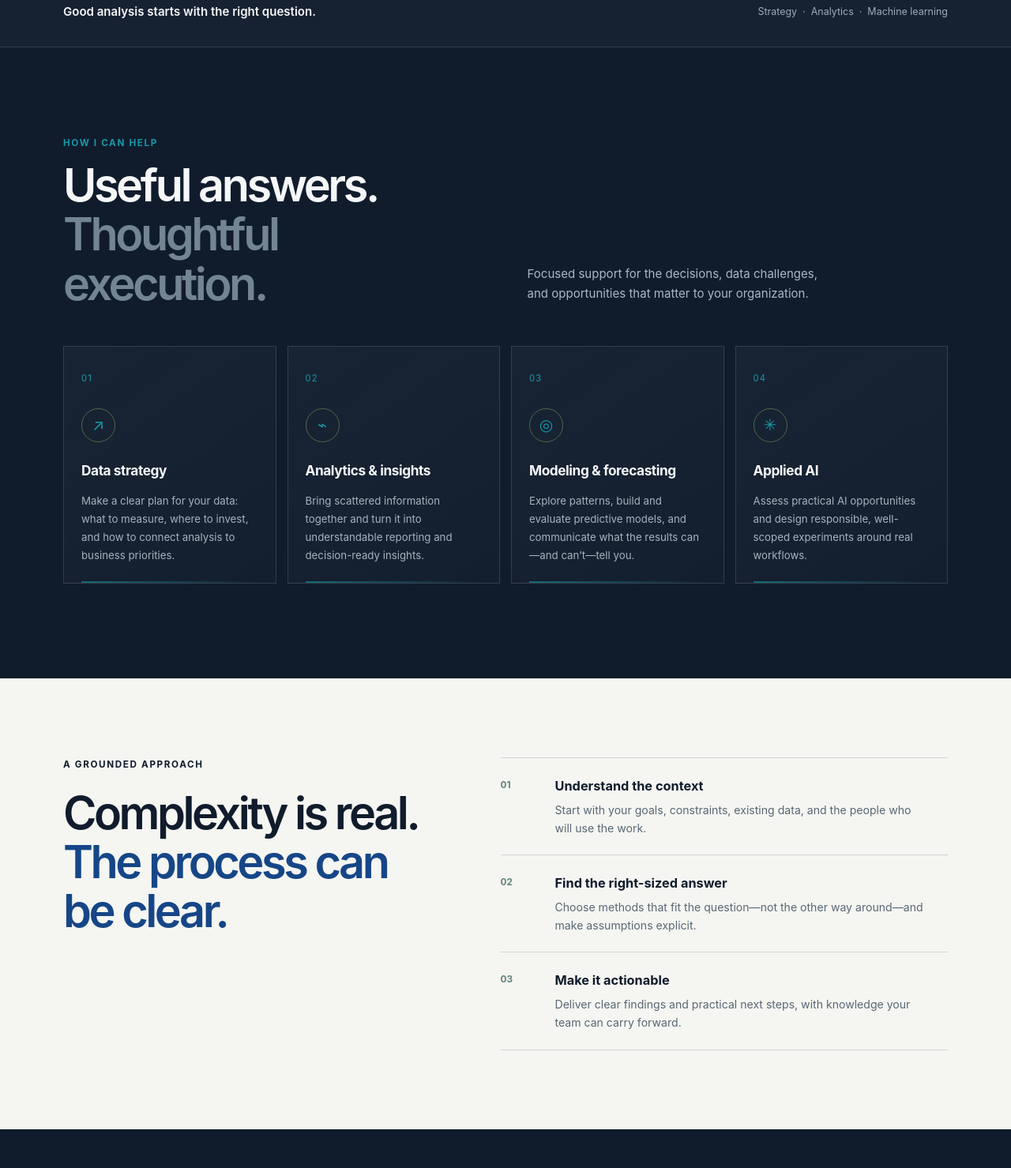
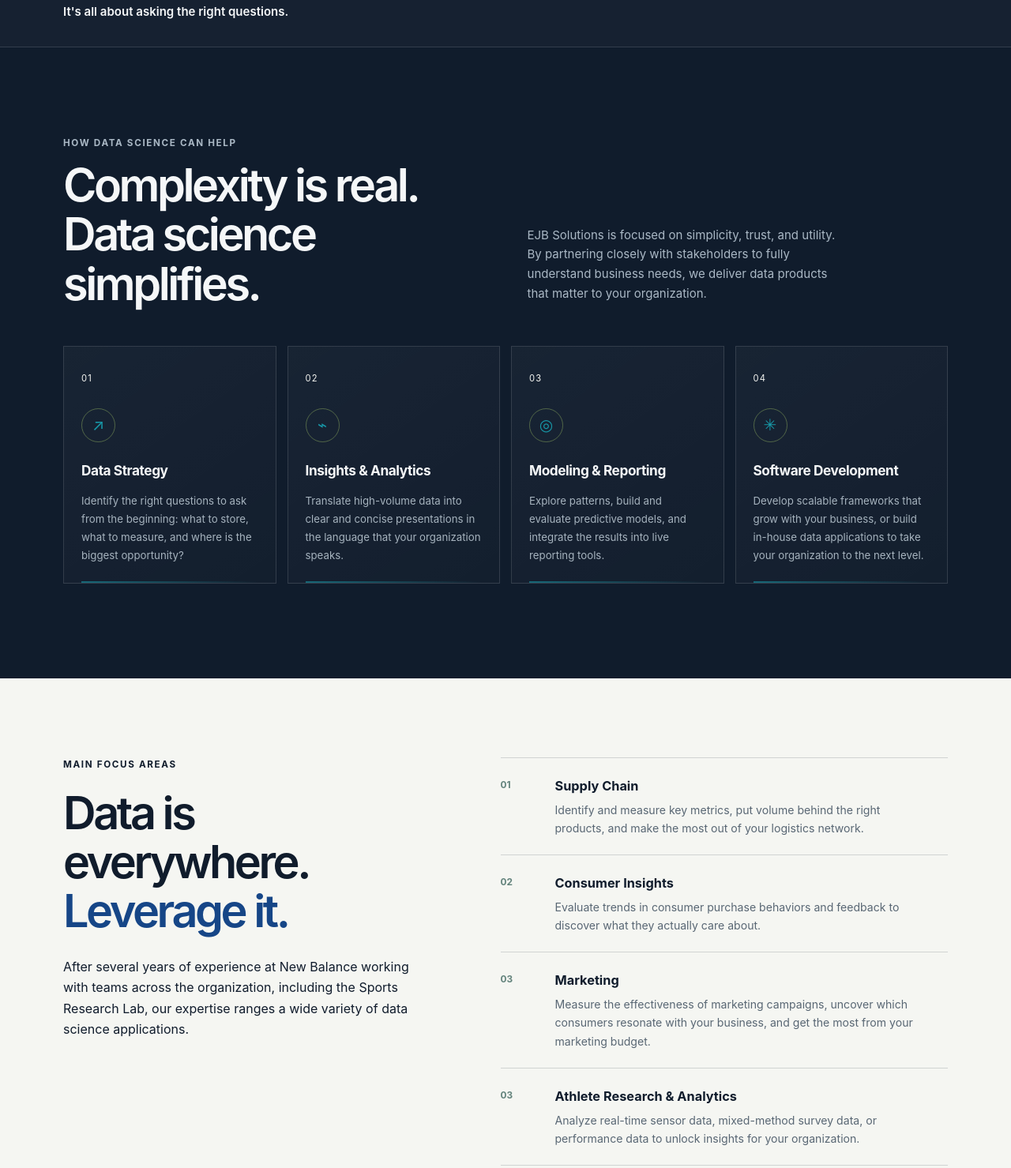
Before and after one commit to emmett-ejbsol/emmett-ejbsol.github.io, a plain HTML site: page index.html in a window 1280 px wide. Shown: the part 764-2243 px from the top of the page at 79% size. Drawn offline with Linux system fonts and the light colour scheme.

Commit message:
Wrote over ai slop

```diff
--- a/index.html
+++ b/index.html
@@ -50,52 +50,51 @@
             <span class="data-point point-four"></span>
             <span class="data-point point-five"></span>
             <div class="visual-label"><span class="pulse"></span> Insight, in context</div>
-            <div class="visual-caption">DATA <span>→</span> CLARITY <span>→</span> ACTION</div>
+            <div class="visual-caption">DATA <span>→</span> INSIGHTS <span>→</span> ACTION</div>
           </div>
         </div>
       </section>
 
       <section class="intro-band" aria-label="Consulting focus">
         <div class="container intro-band-inner">
-          <p>Good analysis starts with the right question.</p>
-          <span>Strategy&nbsp; · &nbsp;Analytics&nbsp; · &nbsp;Machine learning</span>
+          <p>It's all about asking the right questions.</p>
         </div>
       </section>
 
       <section class="section" id="services">
         <div class="container">
           <div class="section-heading">
-            <p class="eyebrow">How I can help</p>
-            <h2>Useful answers.<br /><span class="muted-heading">Thoughtful execution.</span></h2>
-            <p class="section-lead">Focused support for the decisions, data challenges, and opportunities that matter to your organization.</p>
+            <p class="eyebrow">How data science can help</p>
+            <h2>Complexity is real.<br /><span>Data science simplifies.</span></h2>
+            <p class="section-lead">EJB Solutions is focused on simplicity, trust, and utility. By partnering closely with stakeholders to fully understand business needs, we deliver data products that matter to your organization.</p>
           </div>
           <div class="service-grid">
             <article class="service-card">
               <span class="service-number">01</span>
               <div class="service-icon" aria-hidden="true">↗</div>
-              <h3>Data strategy</h3>
-              <p>Make a clear plan for your data: what to measure, where to invest, and how to connect analysis to business priorities.</p>
+              <h3>Data Strategy</h3>
+              <p>Identify the right questions to ask from the beginning: what to store, what to measure, and where is the biggest opportunity?</p>
               <span class="card-rule"></span>
             </article>
             <article class="service-card">
               <span class="service-number">02</span>
               <div class="service-icon" aria-hidden="true">⌁</div>
-              <h3>Analytics &amp; insights</h3>
-              <p>Bring scattered information together and turn it into understandable reporting and decision-ready insights.</p>
+              <h3>Insights &amp; Analytics</h3>
+              <p>Translate high-volume data into clear and concise presentations in the language that your organization speaks.</p>
               <span class="card-rule"></span>
             </article>
             <article class="service-card">
               <span class="service-number">03</span>
               <div class="service-icon" aria-hidden="true">◎</div>
-              <h3>Modeling &amp; forecasting</h3>
-              <p>Explore patterns, build and evaluate predictive models, and communicate what the results can—and can’t—tell you.</p>
+              <h3>Modeling &amp; Reporting</h3>
+              <p>Explore patterns, build and evaluate predictive models, and integrate the results into live reporting tools.</p>
               <span class="card-rule"></span>
             </article>
             <article class="service-card">
               <span class="service-number">04</span>
               <div class="service-icon" aria-hidden="true">✳</div>
-              <h3>Applied AI</h3>
-              <p>Assess practical AI opportunities and design responsible, well-scoped experiments around real workflows.</p>
+              <h3>Software Development</h3>
+              <p>Develop scalable frameworks that grow with your business, or build in-house data applications to take your organization to the next level.</p>
               <span class="card-rule"></span>
             </article>
           </div>
@@ -105,25 +104,28 @@
       <section class="approach-section" id="approach">
         <div class="container approach-grid">
           <div class="approach-heading">
-            <p class="eyebrow">A grounded approach</p>
-            <h2>Complexity is real.<br /><span class="accent-text">The process can be clear.</span></h2>
+            <p class="eyebrow">Main Focus Areas</p>
+            <h2>Data is everywhere.<br /><span class="accent-text">Leverage it.</span></h2><br>
+            <p>After several years of experience at New Balance working with teams across the organization, including the Sports Research Lab, our expertise ranges a wide variety of data science applications.</p>
           </div>
           <div class="steps">
-            <article class="step"><span class="step-number">01</span><div><h3>Understand the context</h3><p>Start with your goals, constraints, existing data, and the people who will use the work.</p></div></article>
-            <article class="step"><span class="step-number">02</span><div><h3>Find the right-sized answer</h3><p>Choose methods that fit the question—not the other way around—and make assumptions explicit.</p></div></article>
-            <article class="step"><span class="step-number">03</span><div><h3>Make it actionable</h3><p>Deliver clear findings and practical next steps, with knowledge your team can carry forward.</p></div></article>
+            <article class="step"><span class="step-number">01</span><div><h3>Supply Chain</h3><p>Identify and measure key metrics, put volume behind the right products, and make the most out of your logistics network.</p></div></article>
+            <article class="step"><span class="step-number">02</span><div><h3>Consumer Insights</h3><p>Evaluate trends in consumer purchase behaviors and feedback to discover what they actually care about.</p></div></article>
+            <article class="step"><span class="step-number">03</span><div><h3>Marketing</h3><p>Measure the effectiveness of marketing campaigns, uncover which consumers resonate with your business, and get the most from your marketing budget.</p></div></article>
+            <article class="step"><span class="step-number">03</span><div><h3>Athlete Research & Analytics</h3><p>Analyze real-time sensor data, mixed-method survey data, or performance data to unlock insights for your organization. </p></div></article>
           </div>
         </div>
       </section>
 
       <section class="section about-section" id="about">
         <div class="container about-grid">
-          <div class="about-stamp" aria-hidden="true"><span>EJB</span><span>DATA · INSIGHT · ACTION</span></div>
+          <div class="about-stamp" aria-hidden="true"> <img width="400" height="600" src="assets/ny_map.png" alt="Map of NYC" /></div>
           <div class="about-copy">
             <p class="eyebrow">About EJB Solutions</p>
             <h2>Technical depth, with the bigger picture in view.</h2>
-            <p>EJB Solutions is an independent data science consultancy for teams looking to make better use of their data. The work pairs analytical rigor with plain-language communication and a practical lens on business priorities.</p>
-            <p>Whether you're clarifying a data strategy or tackling a specific modeling challenge, let’s figure out the most useful next step together.</p>
+            <p>EJB Solutions is an independent data science consultancy based in New York serving clients across the US. Our work pairs analytical rigor with strong communication to deliver insights and tools that businesses can rely on.</p>
+            <p>Whether you're looking to carry out a particular vision or just understand what data science opportunities exist, EJB Solutions can help.</p>
+            <p>We bring proven experience ranging from multi-billion dollar businesses to startups with just a few employees. From scoping out the highest impact areas and delivering actionable roadmaps to optimizing current decision making, data science can impact your business at any stage. </p>
           </div>
         </div>
       </section>
@@ -133,9 +135,9 @@
           <div>
             <p class="eyebrow">Have a question to explore?</p>
             <h2>Let's make your data<br /><span class="accent-text">work for you.</span></h2>
-            <p class="contact-copy">Tell me a little about what you're working on. We can start with a conversation.</p>
+            <p class="contact-copy">Tell us more about your organization. We are excited to hear from you.</p>
           </div>
-          <a class="button button-light" href="mailto:hello@ejb.solutions">Email EJB Solutions <span aria-hidden="true">↗</span></a>
+          <a class="button button-light" href="mailto:emmett@ejb.solutions">Email EJB Solutions <span aria-hidden="true">↗</span></a>
           <div class="contact-decoration" aria-hidden="true">EJB<span>.</span></div>
         </div>
       </section>
--- a/styles.css
+++ b/styles.css
@@ -32,7 +32,7 @@
   .button-small { min-height: 41px; padding: 0 15px; font-size: .82rem; }
   .hero { position: relative; overflow: hidden; padding: 92px 0 95px; background: radial-gradient(ellipse at 75% 50%, rgba(35,75,82,.35), transparent 40%); }
   .hero-grid { display: grid; grid-template-columns: 1.08fr .92fr; align-items: center; gap: 45px; }
-  .eyebrow { margin: 0 0 20px; color: var(--cyan); font-size: .73rem; font-weight: 750; letter-spacing: .14em; text-transform: uppercase; }
+  .eyebrow { margin: 0 0 20px; color: var(--muted); font-size: .73rem; font-weight: 750; letter-spacing: .14em; text-transform: uppercase; }
   .eyebrow-dot, .pulse { display: inline-block; width: 7px; height: 7px; margin-right: 8px; border-radius: 50%; background: var(--muted); vertical-align: 1px; box-shadow: 0 0 14px rgba(201,239,116,.55); }
   h1, h2, h3, p { margin-top: 0; }
   h1 { margin-bottom: 23px; font-size: clamp(3.35rem, 6.4vw, 5.85rem); line-height: .99; letter-spacing: -.075em; font-weight: 650; }
@@ -69,8 +69,8 @@
   .section-lead { max-width: 390px; margin: 0 0 5px; color: #aab8c5; font-size: .94rem; }
   .service-grid { display: grid; grid-template-columns: repeat(4, 1fr); gap: 14px; }
   .service-card { position: relative; min-height: 300px; padding: 25px 22px 22px; border: 1px solid var(--line); background: linear-gradient(145deg, rgba(255,255,255,.035), rgba(255,255,255,.01)); transition: border-color .2s ease, transform .2s ease; }
-  .service-card:hover { transform: translateY(-4px); border-color: var(--cyan); }
-  .service-number { color: var(--cyan); font-size: .7rem; letter-spacing: .1em; }
+  .service-card:hover { transform: translateY(-4px); border-color: var(--muted); }
+  .service-number { color: var(--paper); font-size: .7rem; letter-spacing: .1em; }
   .service-icon { display: grid; width: 43px; height: 43px; margin: 27px 0 22px; place-items: center; border: 1px solid rgba(201,239,116,.33); border-radius: 50%; color: var(--cyan); font-size: 1.25rem; }
   .service-card h3 { margin-bottom: 12px; font-size: 1.08rem; letter-spacing: -.025em; }
   .service-card p { margin: 0; color: #a6b3be; font-size: .83rem; line-height: 1.75; }
```
Also changed, not shown: 2 other files.
